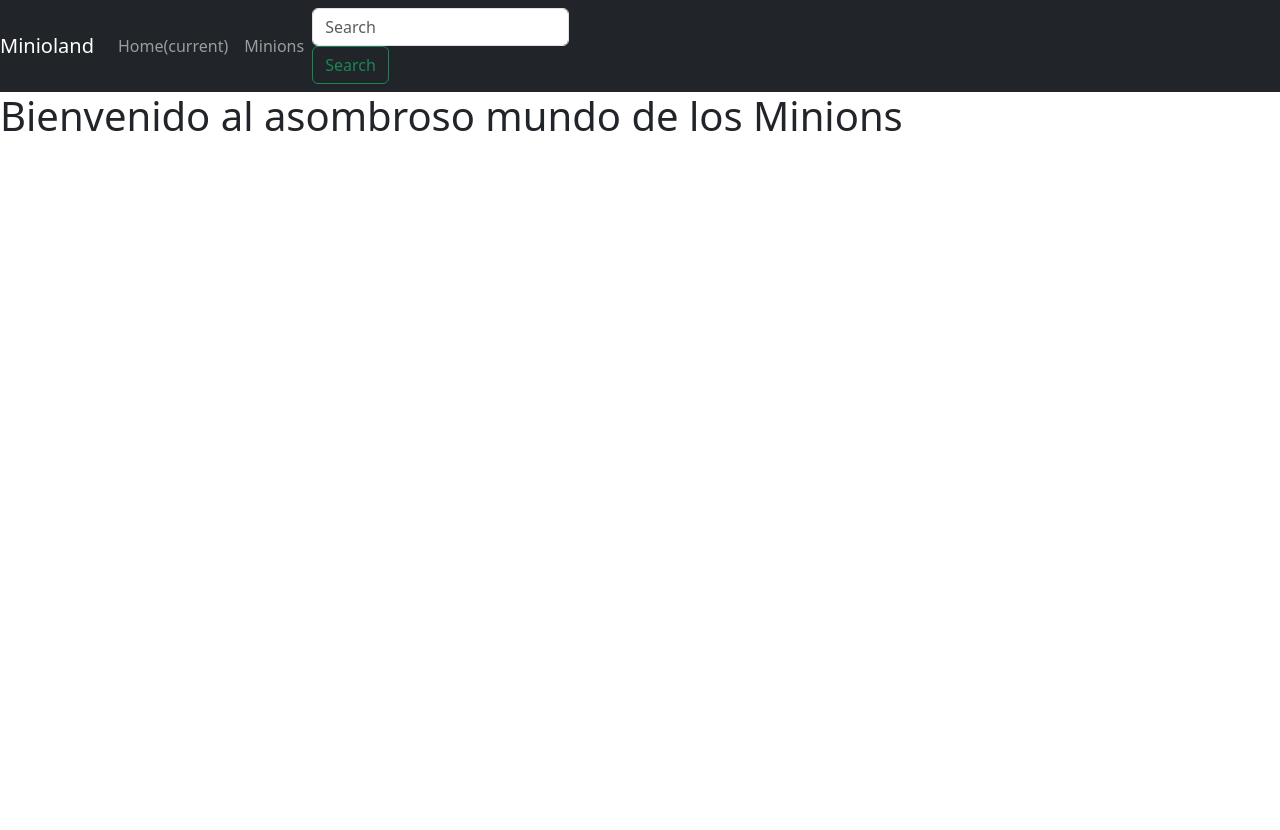
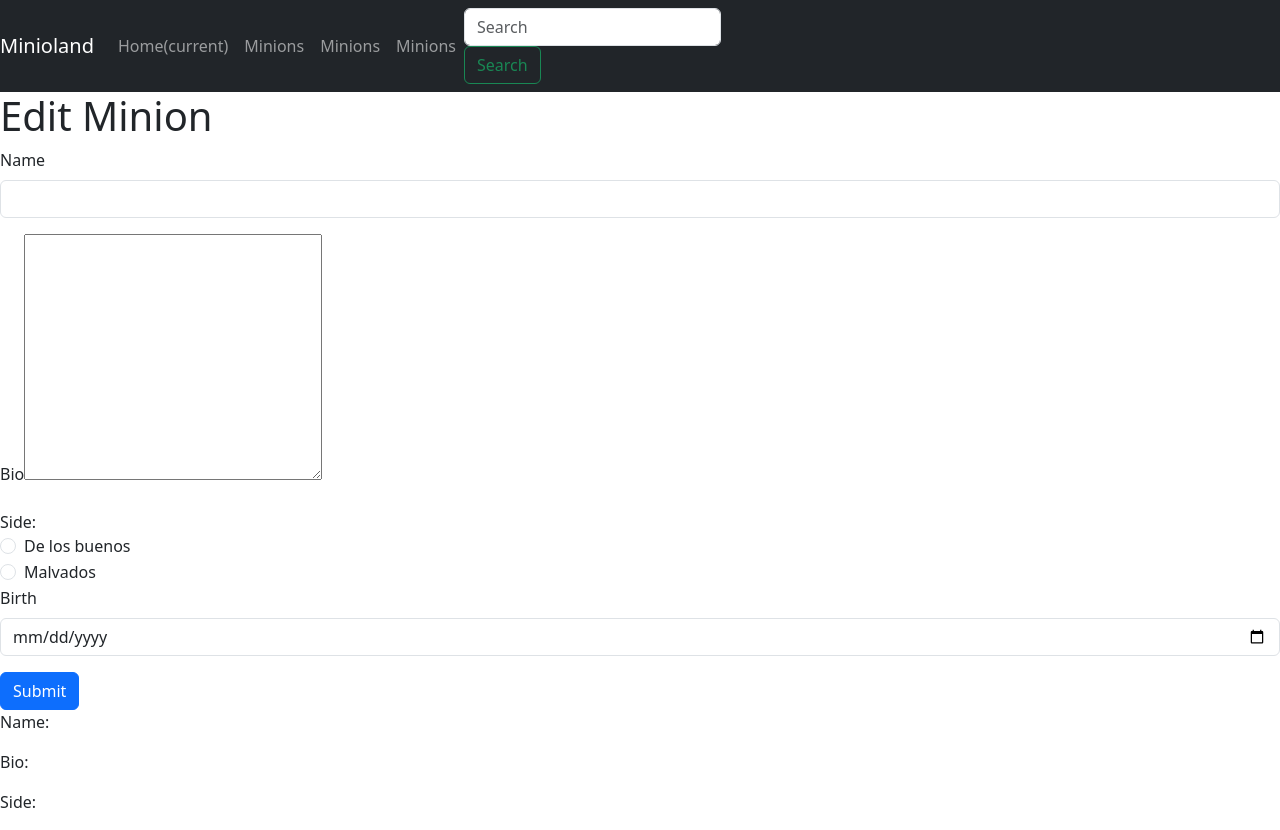
Before and after one commit to FzrFernando/MinionAngular, an Angular app: page /add in a window 1280 px wide. Before the commit this address led to /. Before the commit the page ends 800 px from the top, so only its background shows below. Built offline with nearby package versions, Linux system fonts and the light colour scheme.

Commit message:
Minion Form

```diff
--- a/src/app/app.component.html
+++ b/src/app/app.component.html
@@ -1,4 +1,5 @@
-<app-navbar (onSearch)="search($event)"></app-navbar>
+<app-navbar></app-navbar>
+<!-- <app-navbar (onSearch)="search($event)"></app-navbar> -->
 <!-- <app-minions style="display: flex;
 flex-wrap: wrap;" [mensaje]="'!Hola desde el componenete padre!'" [searchTerm]="searchTerm"></app-minions> -->
  <!-- (onSearch)="search($event)"
--- a/src/app/info-minion/info-minion.component.html
+++ b/src/app/info-minion/info-minion.component.html
@@ -15,6 +15,7 @@
             <path d="m8 2.748-.717-.737C5.6.281 2.514.878 1.4 3.053c-.523 1.023-.641 2.5.314 4.385.92 1.815 2.834 3.989 6.286 6.357 3.452-2.368 5.365-4.542 6.286-6.357.955-1.886.838-3.362.314-4.385C13.486.878 10.4.28 8.717 2.01zM8 15C-7.333 4.868 3.279-3.04 7.824 1.143c.06.055.119.112.176.171a3.12 3.12 0 0 1 .176-.17C12.72-3.042 23.333 4.867 8 15"/>
         </svg>
         <a class="btn btn-primary" (click)="return()">Return</a>
+        <button class="btn btn-primary" (click)="edit(minion.id)">Edit</button>
     </div>
 </div>
 }
--- a/src/app/info-minion/info-minion.component.ts
+++ b/src/app/info-minion/info-minion.component.ts
@@ -42,4 +42,8 @@ export class InfoMinionComponent implements OnInit,OnChanges{
   return(){
     this.router.navigate(['/minions'])
   }
+
+  edit(id: number) {
+    this.router.navigate(['edit',id])
+  }
 }
--- /dev/null
+++ b/src/app/minion-form/minion-form.component.html
@@ -0,0 +1,53 @@
+<div *ngIf="exito" class="alert alert-success alert-dismissible fade show" role="alert">
+    <strong>Minion añadido con éxito</strong>
+    <button (click)="close()" type="button" class="btn-close" data-bs-dismiss="alert" aria-label="Close"></button>
+</div>
+
+<h1 *ngIf="edit; else editTemplate">Add Minion</h1>
+<ng-template #editTemplate>
+    <h1>Edit Minion</h1>
+</ng-template>
+
+<form (ngSubmit)="submit()">
+    <div class="mb-3">
+      <label for="name" class="form-label">Name</label>
+      <input type="text" class="form-control" name="name" id="name" [(ngModel)]="minion.name">
+    </div>
+    <div class="mb-3">
+      <label for="bio" class="form-label">Bio</label>
+      <textarea name="bio" id="bio" cols="30" rows="10" [(ngModel)]="minion.bio"></textarea>
+    </div>
+    <label>Side:</label>
+    <div class="form-check">
+        <input class="form-check-input" type="radio" name="side" id="side1" value="de los buenos" [(ngModel)]="minion.side">
+        <label class="form-check-label" for="side1">
+          De los buenos
+        </label>
+    </div>
+    <div class="form-check">
+        <input class="form-check-input" type="radio" name="side" id="side2" value="malvados" [(ngModel)]="minion.side">
+        <label class="form-check-label" for="side2">
+          Malvados
+        </label>
+    </div>
+
+    <div class="mb-3">
+        <label for="birth" class="form-label">Birth</label>
+        <input type="date" class="form-control" id="birth" name="birth" [(ngModel)]="minion.birth">
+    </div>
+
+
+
+    @if (edit) {
+        <button type="submit" class="btn btn-primary">Edit</button>
+    }
+    @else {
+        <button type="submit" class="btn btn-primary">Submit</button>
+    }
+</form>
+
+<div>
+    <p>Name: {{minion.name}}</p>
+    <p>Bio: {{minion.bio}}</p>
+    <p>Side: {{minion.side}}</p>
+</div>
--- /dev/null
+++ b/src/app/minion-form/minion-form.component.ts
@@ -0,0 +1,70 @@
+import { Component, Input, OnInit } from '@angular/core';
+import { Minion } from '../interfaces/minions';
+import { FormsModule } from '@angular/forms';
+import { MinionService } from '../services/minion.service';
+import { CommonModule } from '@angular/common';
+
+@Component({
+  selector: 'app-minion-form',
+  standalone: true,
+  imports: [FormsModule, CommonModule],
+  templateUrl: './minion-form.component.html'
+})
+export class MinionFormComponent implements OnInit{
+
+  minion: Omit<Minion,'id'> = {
+    name: '',
+    bio: '',
+    side: '',
+    img: '',
+    birth: ''
+  }
+  exito: boolean = false;
+  @Input() id! : number;
+  edit: boolean = false;
+
+
+  constructor(private minionService: MinionService){}
+
+  ngOnInit(): void {
+    if (this.id) {
+      this.minionService.getMinion(this.id)
+      .subscribe({
+        next: (minion)=> {
+          this.minion = minion;
+          this.edit = true;
+        },
+        error: (error)=> console.log(error)
+      })
+    }
+  }
+
+  submit(){
+    if (this.edit) {
+      this.minionService.updateMinion(this.id,this.minion)
+      .subscribe({
+        next: (minion) => this.exito = true
+      })
+    }
+    else {
+      this.minionService.addMinion(this.minion)
+      .subscribe({
+        next: (minion) => {
+          this.exito = true
+          this.minion = {
+            name: '',
+            bio: '',
+            side: '',
+            img: '',
+            birth: ''
+          }
+        }
+      })
+
+    }
+  }
+
+  close(){
+    this.exito = false;
+  }
+}
--- a/src/app/minions/minions.component.ts
+++ b/src/app/minions/minions.component.ts
@@ -2,15 +2,14 @@ import { Component, EventEmitter, Input, OnChanges, OnInit, Output, SimpleChange
 import { Minion } from '../interfaces/minions';
 import { AsyncPipe, CommonModule, JsonPipe } from '@angular/common';
 import { MinionService } from '../services/minion.service';
-import { Router, RouterLink, RouterLinkActive, RouterOutlet } from '@angular/router';
+import { ActivatedRoute, Router, RouterLink, RouterLinkActive, RouterOutlet } from '@angular/router';
 import { Observable, catchError, ignoreElements, of } from 'rxjs';
 
 @Component({
   selector: 'app-minions',
   standalone: true,
   imports: [CommonModule, RouterOutlet, RouterLink, RouterLinkActive, AsyncPipe, JsonPipe],
-  templateUrl: './minions.component.html',
-  styleUrl: './minions.component.css'
+  templateUrl: './minions.component.html'
 })
 export class MinionsComponent implements OnInit,OnChanges{
   error: boolean = false;
@@ -20,9 +19,13 @@ export class MinionsComponent implements OnInit,OnChanges{
   minions$! : Observable<Minion[]>;
   minionError$!: Observable<any>;
   errorMessage: any = null;
-  @Input() searchTerm: string = '';
+  @Input('search') searchTerm: string = '';
 
-  constructor(private minionsService: MinionService, private router: Router){}
+  constructor(
+    private minionsService: MinionService,
+    private router: Router,
+    private route: ActivatedRoute
+    ){}
 
   ngOnInit(){
     // this.minionsService.getMinions().subscribe({
@@ -32,11 +35,27 @@ export class MinionsComponent implements OnInit,OnChanges{
     //   },
     //   error: (error) => this.error = true
     // })
-    this.minions$ = this.minionsService.getMinions();
-    this.minionError$ = this.minions$.pipe(
-      ignoreElements(),
-      catchError((err)=>of(err))
-    )
+    if (this.searchTerm) {
+      this.route.params.subscribe({
+        next: (params) => {
+          this.searchTerm = params['search'];
+          this.minions$ = this.minionsService.getFilterMinions(this.searchTerm);
+          this.minionError$ = this.minions$.pipe(
+            ignoreElements(),
+            catchError((err)=>of(err))
+          )
+        }
+      })
+
+    }else {
+      this.minions$ = this.minionsService.getMinions();
+      this.minionError$ = this.minions$.pipe(
+        ignoreElements(),
+        catchError((err)=>of(err))
+      )
+    }
+
+
   }
 
   enviarEvento() {
--- a/src/app/navbar/navbar.component.html
+++ b/src/app/navbar/navbar.component.html
@@ -13,6 +13,12 @@
         <li class="nav-item">
           <a class="nav-link" routerLink="minions" routerLinkActive="active" ariaCurrentWhenActive="page">Minions</a>
         </li>
+        <li class="nav-item">
+          <a class="nav-link" routerLink="minions" routerLinkActive="active" ariaCurrentWhenActive="page">Minions</a>
+        </li>
+        <li class="nav-item">
+          <a class="nav-link" routerLink="minions" routerLinkActive="active" ariaCurrentWhenActive="page">Minions</a>
+        </li>
       </ul>
       <form class="form-inline my-2 my-lg-0" (ngSubmit)="search()">
         <input name="search" class="form-control mr-sm-2" type="search" placeholder="Search" aria-label="Search" [(ngModel)]="searchTerm" (keyup)="searchLink()">
--- a/src/app/navbar/navbar.component.ts
+++ b/src/app/navbar/navbar.component.ts
@@ -7,19 +7,17 @@ import { Router, RouterLink, RouterLinkActive } from '@angular/router';
   selector: 'app-navbar',
   standalone: true,
   imports: [FormsModule, RouterLink, RouterLinkActive],
-  templateUrl: './navbar.component.html',
-  styleUrl: './navbar.component.css'
+  templateUrl: './navbar.component.html'
 })
 export class NavbarComponent {
-  @Output() onSearch : EventEmitter<string> = new EventEmitter<string>();
-
-
+  // @Output() onSearch : EventEmitter<string> = new EventEmitter<string>();
 
   searchTerm: string = '';
   constructor(private minionService: MinionService, private router: Router){}
 
   search() {
-    this.onSearch.emit(this.searchTerm);
+    // this.onSearch.emit(this.searchTerm);
+    this.router.navigate(['search', this.searchTerm])
   }
 
   searchLink() {
--- a/src/app/services/minion.service.ts
+++ b/src/app/services/minion.service.ts
@@ -22,11 +22,21 @@ export class MinionService {
     return this.http.get<Minion[]>(this.url)
   }
 
-  getFilterMinions(term: string): Minion[]{
-    return this.minions.filter(minion => minion.name.toLowerCase().includes(term.toLowerCase()));
+  getFilterMinions(term: string): Observable<Minion[]>{
+    // return this.minions.filter(minion => minion.name.toLowerCase().includes(term.toLowerCase()));
+    return this.http.get<Minion[]>(`${this.url}?q=${term}`);
   }
 
   getMinion(id : number): Observable<Minion>{
     return this.http.get<Minion>(`${this.url}${id}`);
   }
+
+  addMinion(minion: Omit<Minion,'id'>): Observable<Minion>{
+    return this.http.post<Minion>(this.url,minion);
+  }
+
+  updateMinion(id: number,minion: Omit<Minion,'id'>): Observable<Minion>{
+    return this.http.put<Minion>(`${this.url}${id}`,minion);
+  }
+
 }
```
Also changed, not shown: src/app/app.routes.ts (+9 -5 lines), src/app/minions/minions.component.css (deleted), src/app/navbar/navbar.component.css (deleted).
